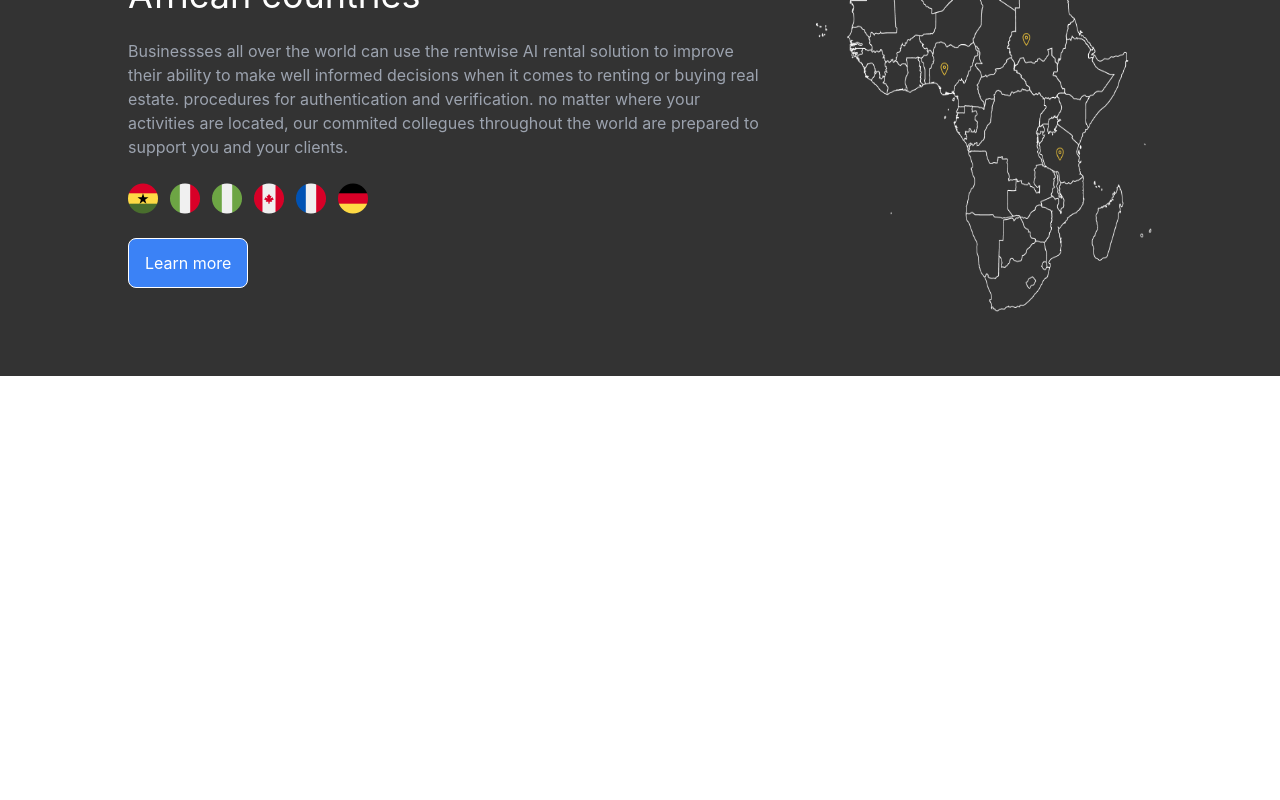
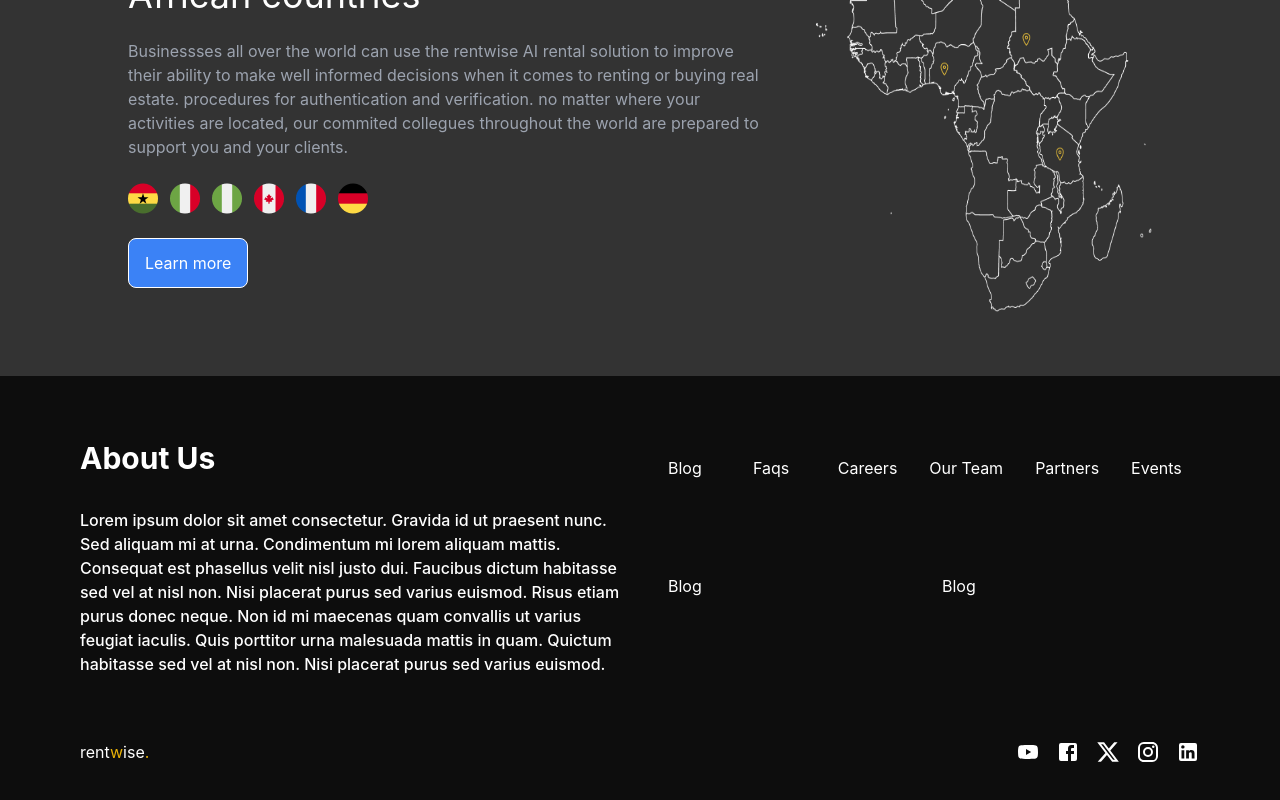
Before and after one commit to Obadea/rentwise, a React (Create React App) app: page / in a window 1280 px wide. Shown: the part 1975-2775 px from the top of the page. Before the commit the page ends 2351 px from the top, so only its background shows below. Built offline with nearby package versions, Linux system fonts and the light colour scheme.

Commit message:
footer adjustment

```diff
--- a/src/landingpage/LandingPage.jsx
+++ b/src/landingpage/LandingPage.jsx
@@ -5,6 +5,7 @@ import TopProperties from "./components/TopProperties";
 import StatemenComponent from "./components/StatemenComponent";
 import Enquiry from "./components/Enquiry";
 import Solution from "./components/Solution";
+import Footer from "./components/Footer";
 
 function LandingPage() {
   return (
@@ -15,6 +16,7 @@ function LandingPage() {
       <StatemenComponent />
       <Enquiry />
       <Solution />
+      <Footer />
     </>
   );
 }
--- a/src/landingpage/components/Footer.jsx
+++ b/src/landingpage/components/Footer.jsx
@@ -7,11 +7,11 @@ import YouTubeIcon from "@mui/icons-material/YouTube";
 
 function Footer() {
   return (
-    <div>
-      <div>
-        <div>
-          <h2>About Us</h2>
-          <p>
+    <div className="px-20 py-16 bg-customblack">
+      <div className="flex justify text-white gap-6  ">
+        <div className="flex-1 ">
+          <h2 className="text-3xl font-bold mb-8">About Us</h2>
+          <p className="text-base font-medium">
             Lorem ipsum dolor sit amet consectetur. Gravida id ut praesent nunc.
             Sed aliquam mi at urna. Condimentum mi lorem aliquam mattis.
             Consequat est phasellus velit nisl justo dui. Faucibus dictum
@@ -22,23 +22,45 @@ function Footer() {
             purus sed varius euismod.{" "}
           </p>
         </div>
-        <div>
-          <a href="">Blog</a>
-          <a href="">Faqs</a>
-          <a href="">Careers</a>
-          <a href="">Our Team</a>
-          <a href="">Partners</a>
-          <a href="">Events</a>
-          <a href="">Blog</a>
-          <a href="">Blog</a>
+        <div className="flex-1 flex justify-between items-start  flex-wrap ">
+          <a href="#" className="flex-1 p-4  flex-shrink-0 ">
+            Blog
+          </a>
+          <a href="" className="flex-1 p-4  flex-shrink-0">
+            Faqs
+          </a>
+          <a href="" className="flex-1 p-4  flex-shrink-0 ">
+            Careers
+          </a>
+          <a href="" className="flex-2 p-4 whitespace-nowrap flex-shrink-0 ">
+            Our Team
+          </a>
+          <a href="" className="flex-1 p-4  flex-shrink-0 ">
+            Partners
+          </a>
+          <a href="" className="flex-1 p-4 flex-shrink-0 ">
+            Events
+          </a>
+          <a href="" className="flex-1 p-4 flex-shrink-0 ">
+            Blog
+          </a>
+          <a href="" className="flex-1 p-4 flex-shrink-0">
+            Blog
+          </a>
         </div>
       </div>
-      <div>
-        <h2>
-          rent <span className="text-yellow-500">w</span>ise
+      <div className="flex justify-between mt-16">
+        <h2 className="text-white">
+          rent<span className="text-yellow-500">w</span>ise
           <span className="text-yellow-500">.</span>
         </h2>
-        <div>{/* social icons */}</div>
+        <div className="flex gap-4 text-white">
+          <YouTubeIcon />
+          <FacebookIcon />
+          <XIcon />
+          <InstagramIcon />
+          <LinkedInIcon />
+        </div>
       </div>
     </div>
   );
--- a/tailwind.config.js
+++ b/tailwind.config.js
@@ -10,6 +10,7 @@ module.exports = {
         customaccent: "#F93B68",
         customaccent100: "#FFFAFB",
         customdark: "#333333",
+        customblack: "#0D0D0D",
       },
     },
   },
```
